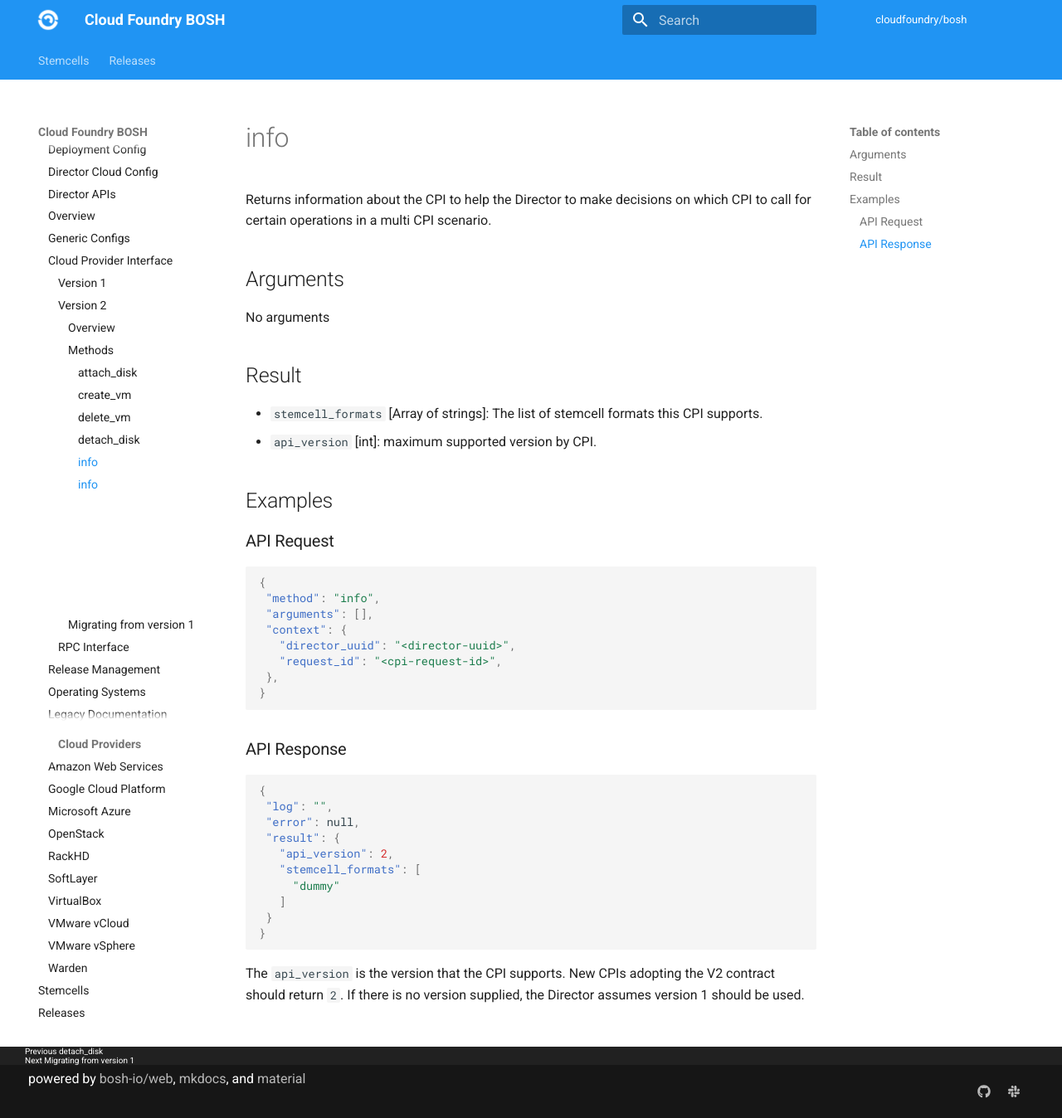
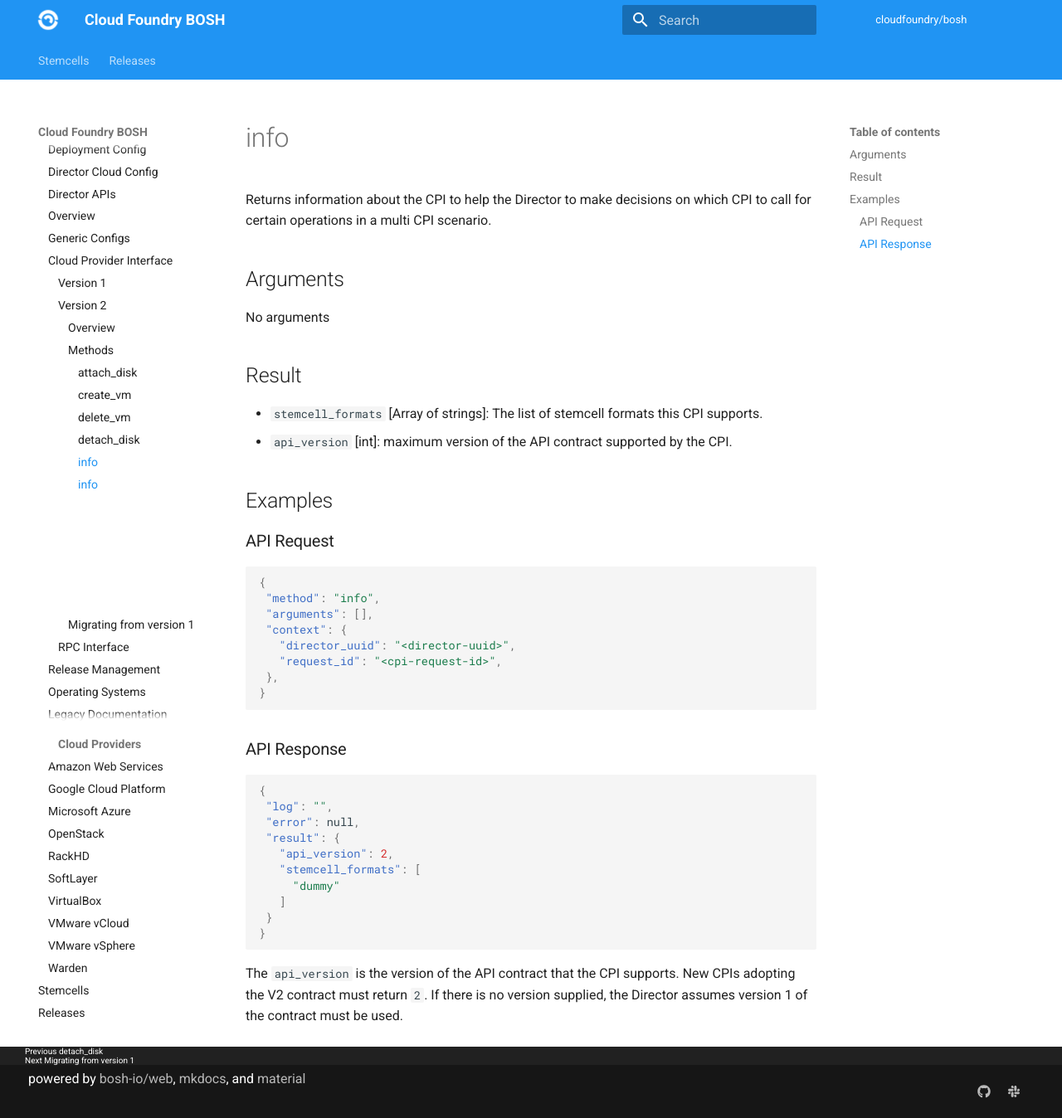
Before and after one commit to cloudfoundry/docs-bosh, an MkDocs documentation site: the page built from content/cpi-api-v2-method/info.md, in a window 1280 px wide and 1348 px high. Shown: the whole window at 83% size. Built offline with MkDocs 1.6.1 and Material for MkDocs 9.7.7, drawn with Linux system fonts in a browser that asks for light colours; old or Windows-style settings are respelled for this version of MkDocs.

Commit message:
Minor edits

````diff
--- a/content/cpi-api-v2-method/info.md
+++ b/content/cpi-api-v2-method/info.md
@@ -11,7 +11,7 @@ No arguments
 ## Result
 
  * `stemcell_formats` [Array of strings]: The list of stemcell formats this CPI supports.
- * `api_version` [int]: maximum supported version by CPI.
+ * `api_version` [int]: maximum version of the API contract supported by the CPI.
 
 ## Examples
 
@@ -42,4 +42,4 @@ No arguments
  }
 }
 ```
-The `api_version` is the version that the CPI supports. New CPIs adopting the V2 contract should return `2`. If there is no version supplied, the Director assumes version 1 should be used.
+The `api_version` is the version of the API contract that the CPI supports. New CPIs adopting the V2 contract must return `2`. If there is no version supplied, the Director assumes version 1 of the contract must be used.
````
